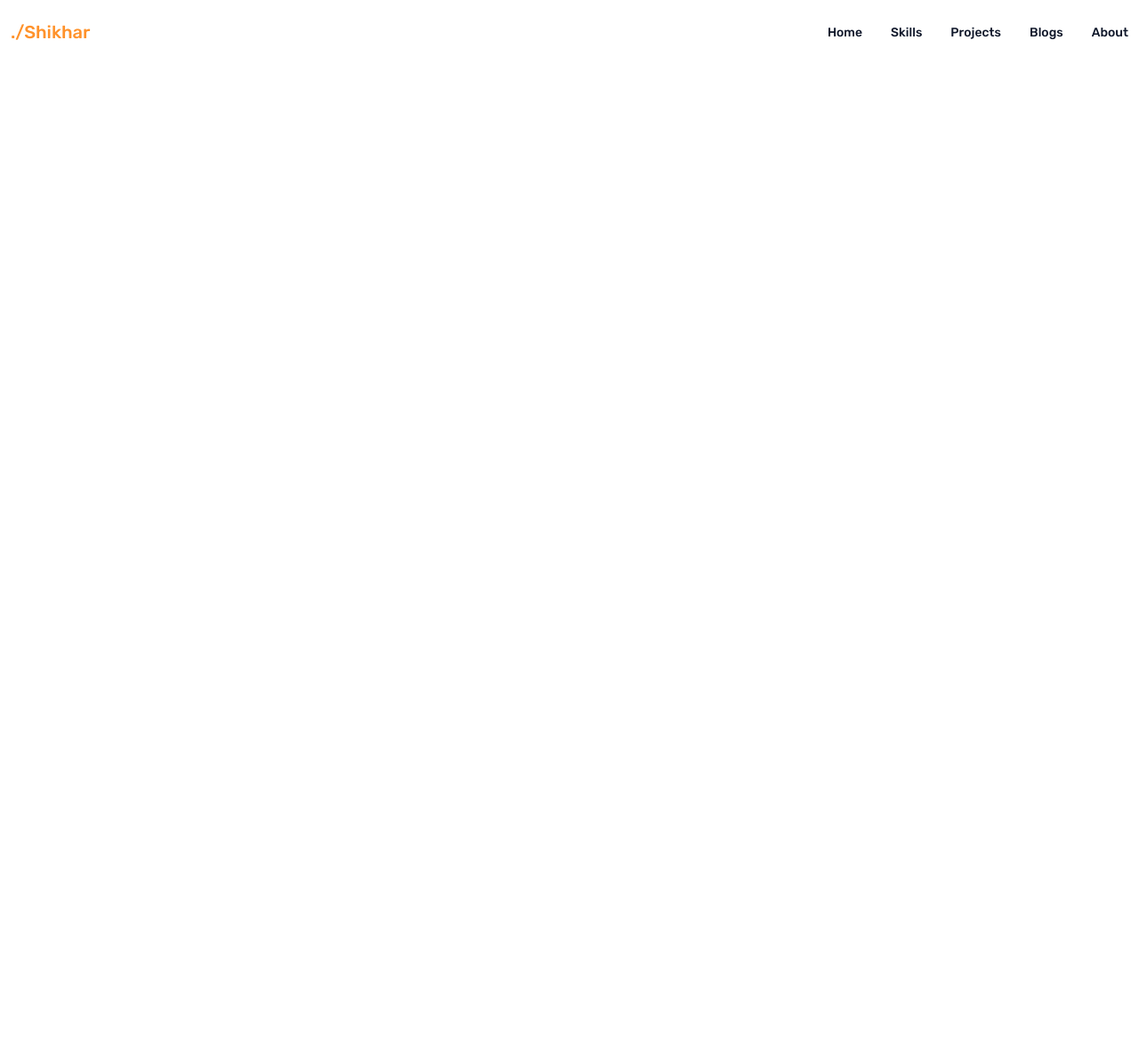
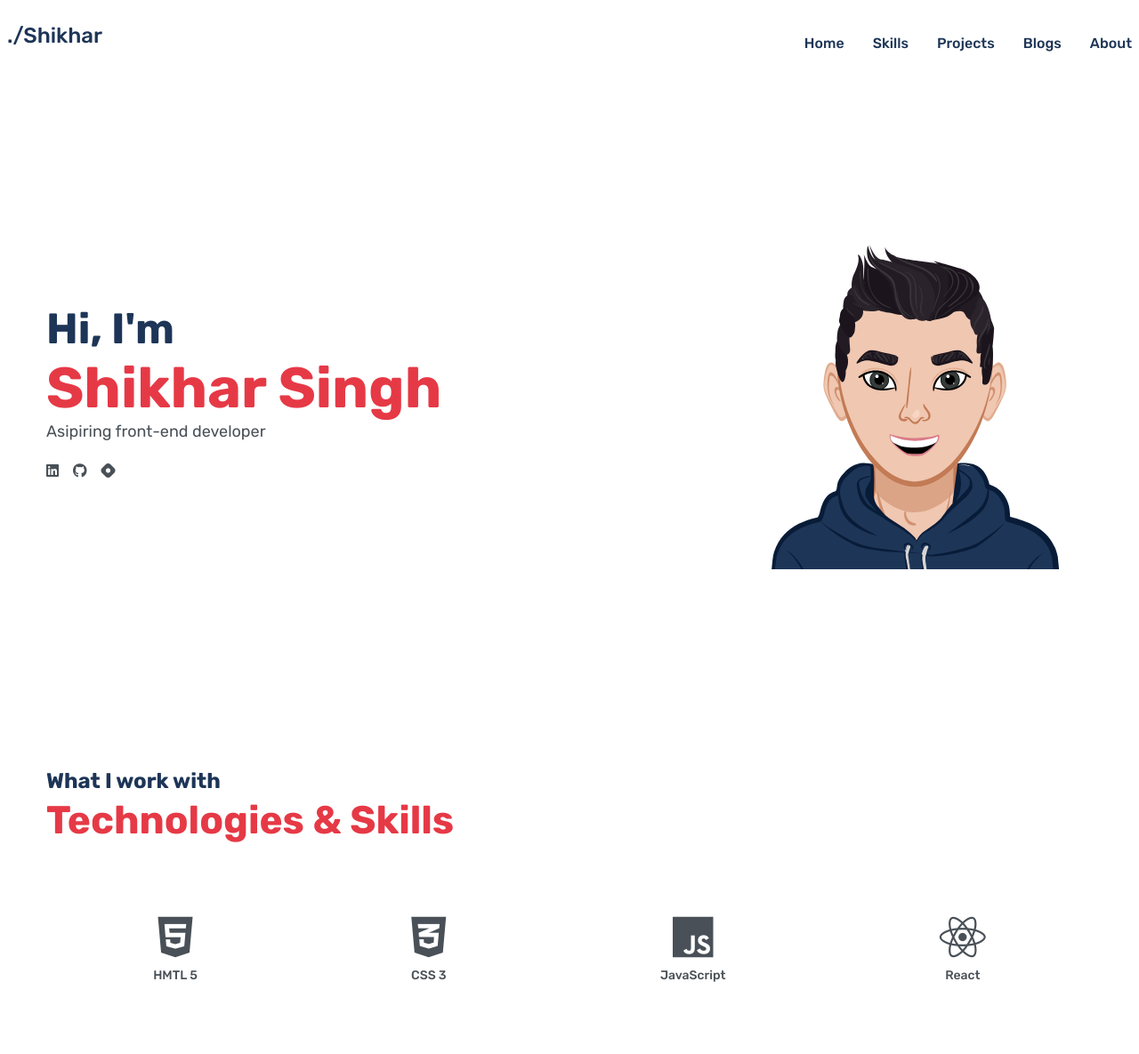
Before and after one commit to ShikharSingh98/portfolio-website, a plain HTML site: page index.html in a window 1280 px wide. Shown: the whole page at 89% size. Before the commit the page ends 800 px from the top, so only its background shows below. Drawn offline with Linux system fonts and the light colour scheme.

Commit message:
added banner and skills section

```diff
--- a/index.html
+++ b/index.html
@@ -18,7 +18,7 @@
     <header class="header">
       <div class="header-center">
         <div class="header-icon">
-          <span>./Shikhar</span>
+          <span class="header-icon-text"></span>
         </div>
         <button class="navbar-toggle-button">
           <i class="fa-solid fa-bars-staggered"></i>
@@ -27,13 +27,66 @@
       <nav class="navbar">
         <ul class="navbar-links">
           <li><a href="#" class="navbar-link">Home</a></li>
-          <li><a href="#" class="navbar-link">Skills</a></li>
+          <li><a href="#skills" class="navbar-link">Skills</a></li>
           <li><a href="#" class="navbar-link">Projects</a></li>
           <li><a href="#" class="navbar-link">Blogs</a></li>
           <li><a href="#" class="navbar-link">About</a></li>
         </ul>
       </nav>
     </header>
+    <main class="main">
+      <section class="banner">
+        <div class="banner-text">
+          <h2>Hi, I'm</h2>
+          <h1>Shikhar Singh</h1>
+          <span>Asipiring front-end developer</span>
+          <ul class="social-links">
+            <li>
+              <a href="https://in.linkedin.com/in/shikhar-singh-468ba21b8" class="social-link" target="_blank">
+                <div class="fab fa-linkedin"></div>
+              </a>
+            </li>
+            <li>
+              <a href="https://github.com/ShikharSingh98" class="social-link" target="_blank">
+                <div class="fab fa-github"></div>
+              </a>
+            </li>
+            <li>
+              <a href="https://hashnode.com/@Shikhar" class="social-link" target="_blank">
+                <div class="fab fa-hashnode"></div>
+              </a>
+            </li>
+          </ul>
+        </div>
+        <div class="banner-img">
+          <img src="./images/avatar.svg" alt="" />
+        </div>
+      </section>
+      <section class="skills" id="skills">
+        <div class="heading-container">
+          <h3 class="heading-secondary">What I work with</h3>
+          <h2 class="heading-primary text-color-primary">Technologies & Skills</h2>
+        </div>
+        <ul class="skill-items">
+          <li>
+            <i class="fa-brands fa-html5 skill"></i>
+            <span class="skill-name">HMTL 5</span>
+          </li>
+          <li>
+            <i class="fa-brands fa-css3-alt skill"></i>
+            <span class="skill-name">CSS 3</span>
+          </li>
+          <li>
+            <i class="fa-brands fa-js skill"></i>
+            <span class="skill-name">JavaScript</span>
+          </li>
+          <li>
+            <i class="fa-brands fa-react skill"></i>
+            <span class="skill-name">React</span>
+          </li>
+        </ul>
+      </section>
+    </main>
     <script src="./script.js"></script>
   </body>
 </html>
--- a/script.js
+++ b/script.js
@@ -11,3 +11,21 @@ navbarToggleButton.addEventListener('click', function () {
     navbar.style.height = 0;
   }
 });
+
+//Typing Effect
+
+const headerIconText = document.querySelector('.header-icon-text');
+
+const text = './Shikhar';
+let showText = '';
+let index = 0;
+
+const intervalID = setInterval(function () {
+  if (index < text.length) {
+    showText += text.charAt(index);
+    headerIconText.textContent = `${showText}`;
+    index++;
+  } else {
+    clearInterval(intervalID);
+  }
+}, 50);
--- a/styles.css
+++ b/styles.css
@@ -18,14 +18,16 @@
 
 :root {
   /* Grey color shades */
-  --dark-grey-color: #0f172a;
-  --grey-color: #94a3b8;
-  --light-grey-color: #f1f5f9;
+  --dark-grey-color: #495057;
+  --grey-color: #adb5bd;
+  --light-grey-color: #e9ecef;
 
-  /* Primary color shades */
-  --dark-primary-color: #f76707;
-  --primary-color: #ff922b;
-  --light-primary-color: #ffa94d;
+  /* Colors */
+  --primary-color: #e63946;
+  --secondary-color: #1d3557;
+
+  /* Black color shade */
+  --black-color: #333;
 
   /* Main White */
   --white-color: #fff;
@@ -45,7 +47,7 @@ html {
 
 body {
   font-family: 'Rubik', sans-serif;
-  color: var(--dark-grey-color);
+  color: var(--secondary-color);
 }
 
 a {
@@ -72,27 +74,44 @@ button {
   cursor: pointer;
 }
 
+.heading-container {
+  display: flex;
+  flex-direction: column;
+  gap: 0.4rem;
+}
+
+.heading-primary {
+  font-size: 4.4rem;
+}
+
+.heading-secondary {
+  font-size: 2.4rem;
+}
+
+.text-color-primary {
+  color: var(--primary-color);
+}
+
 /* Header */
 
 .header {
   max-width: 135rem;
   margin: 0 auto;
-  padding: 2.4rem 1.2rem;
   display: flex;
   flex-direction: column;
-  gap: 2.4rem;
+  padding: 0 0.8rem;
 }
 
 .header-center {
   display: flex;
   justify-content: space-between;
   align-items: center;
+  height: 8rem;
 }
 
 .header-icon {
-  font-size: 2rem;
+  font-size: 2.4rem;
   font-weight: 500;
-  color: var(--primary-color);
 }
 
 .navbar-toggle-button {
@@ -105,6 +124,7 @@ button {
 }
 
 .navbar {
+  margin-top: 1.6rem;
   height: 0;
   overflow: hidden;
   transition: var(--transition);
@@ -113,14 +133,14 @@ button {
 .navbar-links {
   display: flex;
   flex-direction: column;
-  gap: 1.6rem;
+  gap: 2.4rem;
 }
 
 .navbar-link:link,
 .navbar-link:visited {
-  font-size: 1.4rem;
+  font-size: 1.6rem;
   font-weight: 500;
-  color: var(--dark-grey-color);
+  color: var(--secondary-color);
 }
 
 .navbar-link:hover,
@@ -148,3 +168,157 @@ button {
     gap: 3.2rem;
   }
 }
+
+/* Main */
+.main {
+  max-width: 120rem;
+  margin: 0 auto;
+  padding: 0 1.2rem;
+  display: flex;
+  flex-direction: column;
+  gap: 6.4rem;
+}
+
+/* Banner */
+.banner {
+  height: calc(100vh - 8rem);
+  display: grid;
+  align-items: center;
+}
+
+.banner h2 {
+  font-size: 4.8rem;
+  animation: moveInFromLeft 1.5s ease-in-out;
+}
+
+.banner h1 {
+  font-size: 6.4rem;
+  color: var(--primary-color);
+  animation: moveInFromRight 1.5s ease-in-out;
+}
+
+.banner span {
+  display: block;
+  font-size: 1.8rem;
+  color: var(--dark-grey-color);
+  animation: moveInFromLeft 1.5s ease-in-out;
+}
+
+.social-links {
+  margin-top: 2.4rem;
+  display: flex;
+  gap: 1.6rem;
+  animation: moveInFromRight 1.5s linear;
+}
+
+.social-link:link,
+.social-link:visited {
+  font-size: 1.6rem;
+  color: var(--dark-grey-color);
+  transition: var(--transition);
+}
+
+.social-link:hover,
+.social-link:active {
+  color: var(--primary-color);
+}
+
+.banner-img {
+  display: none;
+  animation: fadeIn 1.5s linear;
+}
+
+@keyframes moveInFromLeft {
+  0% {
+    opacity: 0;
+    transform: translateX(-50px);
+  }
+
+  50% {
+    opacity: 0.5;
+    transform: translateX(15px);
+  }
+
+  100% {
+    opacity: 1;
+    transform: translateX(0%);
+  }
+}
+
+@keyframes moveInFromRight {
+  0% {
+    opacity: 0;
+    transform: translateX(50px);
+  }
+
+  50% {
+    opacity: 0.5;
+    transform: translateX(-15px);
+  }
+
+  100% {
+    opacity: 1;
+    transform: translateX(0%);
+  }
+}
+
+@keyframes fadeIn {
+  0% {
+    opacity: 0;
+  }
+
+  50% {
+    opacity: 0.5;
+  }
+
+  100% {
+    opacity: 1;
+  }
+}
+
+@media screen and (min-width: 768px) {
+  .banner {
+    grid-template-columns: 1fr 30rem;
+  }
+
+  .banner-img {
+    display: block;
+  }
+}
+
+@media screen and (min-width: 992px) {
+  .banner {
+    grid-template-columns: 1fr 40rem;
+  }
+}
+
+/* Skills Section */
+
+.skills-container {
+  margin: 8rem 0;
+  display: flex;
+  justify-content: space-around;
+}
+
+.skill-items {
+  margin: 8rem 0;
+  display: flex;
+  justify-content: space-around;
+}
+
+.skill-items li {
+  display: flex;
+  flex-direction: column;
+  align-items: center;
+  gap: 0.8rem;
+  color: var(--dark-grey-color);
+}
+
+.skill {
+  font-size: 5.2rem;
+}
+
+.skill-name {
+  font-size: 1.4rem;
+  font-weight: 500;
+}
```
Also changed, not shown: images/avatar.svg (added).
